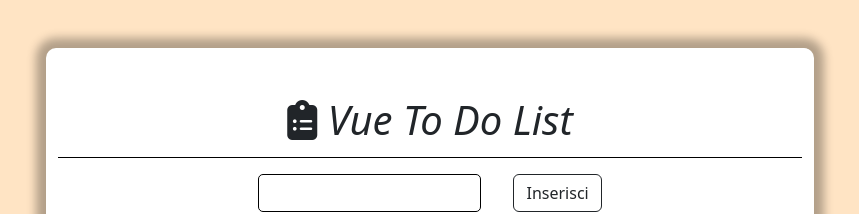
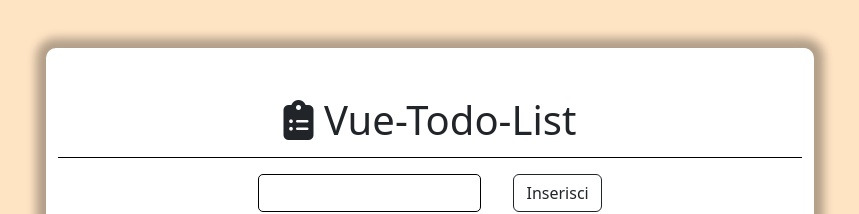
Before and after one commit to GtDavide01/Vue-To-Do-List, a plain HTML site: page index.html in a window 1280 px wide. Shown: the top 214 px of the page, without its empty margins (210-1069 px from the left). Drawn offline with nearby package versions, Linux system fonts and the light colour scheme.

Commit message:
exs concluso

```diff
--- a/css/style.css
+++ b/css/style.css
@@ -11,7 +11,6 @@ header{
     width: 100%;
     height: 110px;
     border-bottom: 1px solid black;
-    font-style: oblique;
 }
 header img {
     width: 5%;
--- a/index.html
+++ b/index.html
@@ -20,7 +20,7 @@
     <div id="app" class="container mt-5 justify-content-center">
         <!-- Header -->
         <header class="pt-5 d-flex justify-content-center">
-            <h1><i class="fa-solid fa-clipboard-list"></i>  Vue To Do List</h1>
+            <h1><i class="fa-solid fa-clipboard-list"></i>  Vue-Todo-List</h1>
         </header>
         <!-- Main -->
         <main>
```
